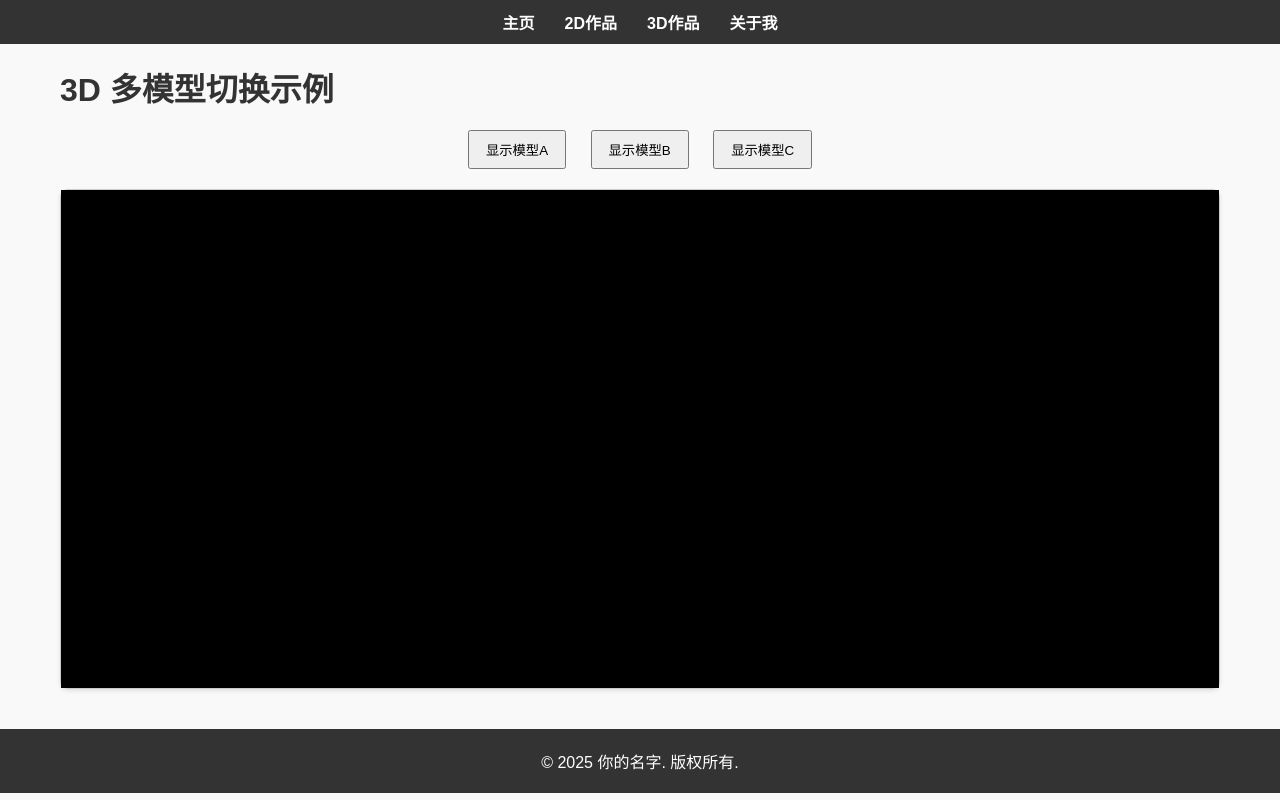
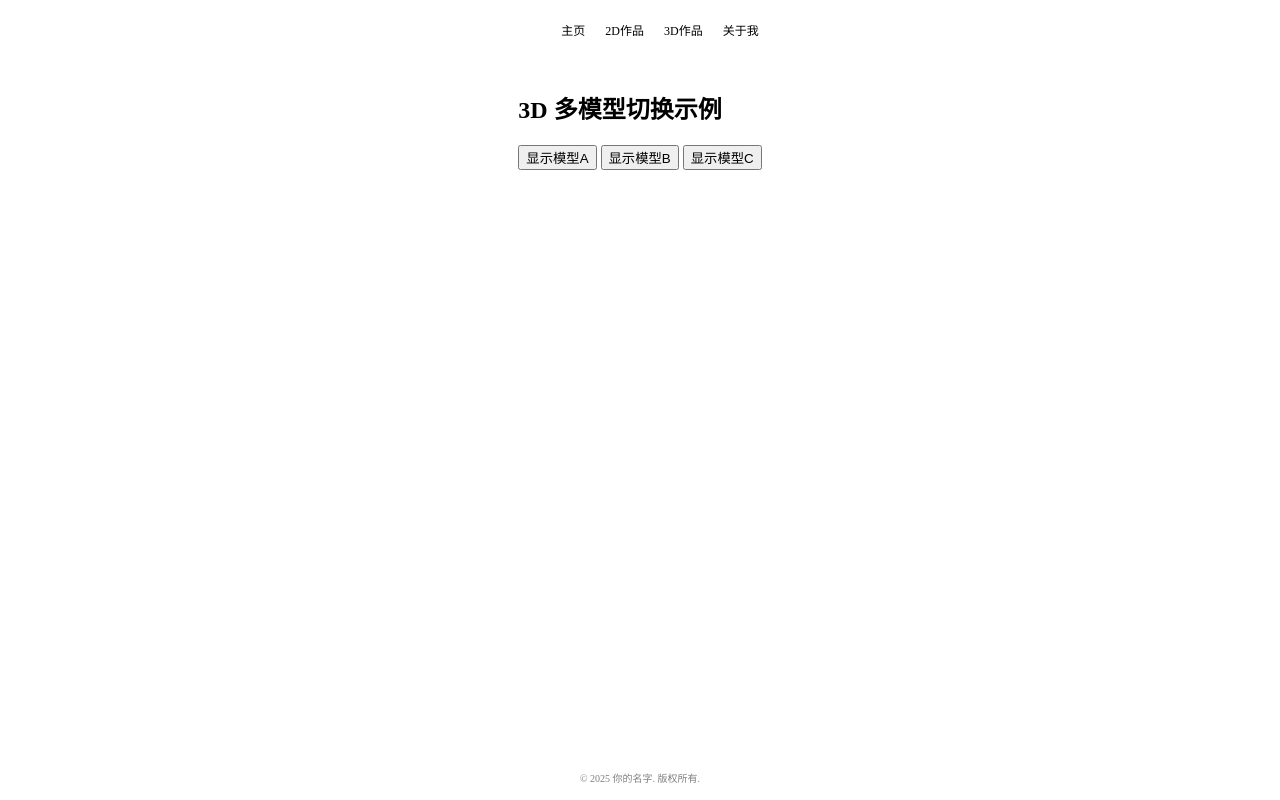
Before and after one commit to KiSei2o15/portfolio, a plain HTML site: page 3d.html in a window 1280 px wide. Drawn offline with nearby package versions, Linux system fonts and the light colour scheme; no server answers.

Commit message:
Add files via upload

```diff
--- a/3d.html
+++ b/3d.html
@@ -6,10 +6,10 @@
   <link rel="stylesheet" href="css/styles.css">
   <style>
     #three-container {
-      width: 100%;
-      height: 500px;
+      width: 80%;
+      height: 80%;
       background: rgb(255, 255, 255)fff;
-      margin-top: 20px;
+      display: flex;
     }
     .model-switcher {
       text-align: center;
@@ -24,6 +24,7 @@
 </head>
 <body>
   <!-- 导航菜单 -->
+  <div>
   <header>
     <nav>
       <ul>
@@ -34,11 +35,12 @@
       </ul>
     </nav>
   </header>
+  </div>
 
   <!-- 主要内容 -->
   <main>
-    <h1>3D 多模型切换示例</h1>
-    <div class="model-switcher">
+     <div><h2>3D 多模型切换示例</h2>
+    <class="model-switcher">
       <button id="btnModelA">显示模型A</button>
       <button id="btnModelB">显示模型B</button>
       <button id="btnModelC">显示模型C</button>
@@ -48,8 +50,11 @@
     <div id="three-container"></div>
   </main>
 
-  <footer>
+
+    <footer>
+      <div>
     <p>&copy; 2025 你的名字. 版权所有.</p>
+     </div>
   </footer>
 
   <!-- 引入 Three.js 及相关扩展（建议使用 jsDelivr CDN 确保链接有效） -->
--- a/css/styles.css
+++ b/css/styles.css
@@ -1,20 +1,22 @@
-/* 重置样式 */
-* {
+
+
+html, body {
   margin: 0;
   padding: 0;
-    box-sizing: border-box;
+  width: 100%;
+  height: 100%;
+  overflow: hidden; /* 彻底禁用滚动条 */
+  display: flex;    /* 使用 Flex 布局 */
+  flex-direction: column;
 }
 
-  body, html {
-    font-family: Arial, sans-serif;
-    background: #f9f9f9;
-    color: #333;
-  }
-
-  /* 导航菜单 */
 header {
-    background: #333;
-    padding: 10px 0;
+  height: 60px;
+  background: #ffffff;
+  color: #fff;
+  display: flex;
+  align-items: center;
+  justify-content: center;
 }
 
 header nav ul {
@@ -24,63 +26,65 @@
 }
 
 header nav ul li {
-    margin: 0 15px;
+  margin: 0 10px;
 }
 
 header nav ul li a {
-    color: #fff;
+  color: #000000;
   text-decoration: none;
-    font-weight: bold;
+  font-size: 12px;
 }
 
-  /* 主要内容 */
+/* 主体内容区域 */
 main {
   max-width: 1200px;
-    margin: 20px auto;
-    padding: 0 20px;
+  margin: 0 auto;  /* 顶部和底部没有多余的空白 */
+  padding: 10px 20px;
 }
 
 /* 个人资料区域 */
 #profile {
   text-align: center;
+  padding-top: 10px;
 }
 
 .profile-info {
   display: flex;
   flex-direction: column;
   align-items: center;
-    margin-top: 20px;
+  margin-top: 10px;
 }
 
 .profile-info img {
-    width: 150px;
-    height: 150px;
+  width: 100px;   /* 较小的头像 */
+  height: 100px;
   border-radius: 50%;
 }
 
 .bio {
   max-width: 600px;
-    margin-top: 10px;
+  margin-top: 5px;
+  font-size: 12px;
 }
 
 /* 作品画廊 */
 .gallery {
   display: grid;
-    grid-template-columns: repeat(auto-fill, minmax(250px, 1fr));
-    gap: 20px;
-    margin-top: 20px;
+  grid-template-columns: repeat(auto-fill, minmax(200px, 1fr));  /* 缩略图尺寸较小 */
+  gap: 10px;
+  margin-top: 10px;
 }
 
 .work-item {
   background: #fff;
-    border: 1px solid #ddd;
-    padding: 10px;
+  border: 1px solid #d1d1d1;
+  padding: 5px;
   text-align: center;
   transition: box-shadow 0.3s;
 }
 
 .work-item:hover {
-    box-shadow: 0 0 10px rgba(0,0,0,0.2);
+  box-shadow: 0 0 5px rgba(255, 255, 255, 0.2);
 }
 
 .work-item img {
@@ -88,21 +92,15 @@
   height: auto;
 }
 
-  /* 页脚 */
+/* 页脚（版权） */
 footer {
   text-align: center;
-    padding: 20px 0;
-    background: #333;
-    color: #fff;
-    margin-top: 40px;
+  padding: 5px 0;
+  background: #ffffff;
+  color: rgba(0, 0, 0, 0.5);  /* 较低的对比度 */
+  font-size: 10px;  /* 更小的字体 */
+  /* 如果希望版权信息不那么显眼，可使用固定位置或隐藏 */
+  position: fixed;
+  bottom: 0;
+  width: 100%;
 }
-
-  #three-container {
-    width: 600px;
-    height: 400px;
-    margin: 0 auto;
-    background: #f2f2f2; /* 或者你想要的颜色/渐变 */
-    border: 1px solid #ccc;
-    border-radius: 8px;
-    box-shadow: 0 2px 4px rgba(0,0,0,0.1);
-  }
--- a/js/main-3d.js
+++ b/js/main-3d.js
@@ -1,37 +1,53 @@
-// 1. 基本场景、相机、渲染器
+// ========== 全局变量 ========== //
+let camera, scene, renderer, controls;
+let loadedModels = [];      // 存储加载的模型
+let currentModelIndex = null; // 当前显示的模型索引
+
+// ========== 初始化 ========== //
+function init() {
+  // 1. 获取容器及其宽高
   const container = document.getElementById('three-container');
-const scene = new THREE.Scene();
+  const width = container.clientWidth;
+  const height = container.clientHeight;
 
-const camera = new THREE.PerspectiveCamera(
-  75,
-  container.clientWidth / container.clientHeight,
-  0.1,
-  1000
-);
+  // 2. 创建场景
+  scene = new THREE.Scene();
+
+  // 3. 创建摄像机
+  camera = new THREE.PerspectiveCamera(75, width / height, 0.001, 1000);
   camera.position.set(0, 2, 5);
 
-const renderer = new THREE.WebGLRenderer({ antialias: true, alpha: true });
-renderer.setSize(container.clientWidth, container.clientHeight);
-renderer.setClearColor(0x000000, 1); // 或者设置透明 background
+  // 4. 创建渲染器，开启透明
+  renderer = new THREE.WebGLRenderer({ antialias: true, alpha: true });
+  renderer.setSize(width, height);
+  // 让渲染背景完全透明，这样能透出容器背景色
+  renderer.setClearColor(0x000000, 0);
   container.appendChild(renderer.domElement);
 
-const controls = new THREE.OrbitControls(camera, renderer.domElement);
-controls.enableDamping = true;
+  // 5. 轨道控制器（OrbitControls）
+  controls = new THREE.OrbitControls(camera, renderer.domElement);
+  controls.enableDamping = true; // 缓动效果
 
-// 2. 基础光照
+  // 6. 光源
   const ambientLight = new THREE.AmbientLight(0xffffff, 0.8);
   scene.add(ambientLight);
-
   const directionalLight = new THREE.DirectionalLight(0xffffff, 1);
   directionalLight.position.set(5, 10, 7.5);
   scene.add(directionalLight);
 
-// 3. 准备一个数组来存放加载后的模型对象
-const loadedModels = [];
-let currentModelIndex = null;
+  // 7. 加载多个 FBX 模型
+  loadModels();
 
-// 4. 加载多个 FBX 模型
+  // 8. 监听窗口大小变化
+  window.addEventListener('resize', onWindowResize);
+
+}
+
+// ========== 加载模型函数 ========== //
+function loadModels() {
   const fbxLoader = new THREE.FBXLoader();
+
+  // 这里放你要加载的多个 FBX 文件路径
   const modelsToLoad = [
     'assets/models/test1.fbx',
     'assets/models/test2.fbx',
@@ -42,31 +58,55 @@ modelsToLoad.forEach((path, i) => {
     fbxLoader.load(
       path,
       (object) => {
-      // 缩放和位置
+        // 缩放 & 初始隐藏
         object.scale.set(0.01, 0.01, 0.01);
-      object.visible = false; // 初始都先隐藏
+        object.visible = false;
         scene.add(object);
+        //
+        //  计算模型包围盒
+        const box = new THREE.Box3().setFromObject(object);
+        const size = box.getSize(new THREE.Vector3());
+        const center = box.getCenter(new THREE.Vector3());
+
+        // 调整摄像机位置，让模型充满视图
+        const maxSize = Math.max(size.x, size.y, size.z);
+        const fitHeightDistance = maxSize / (2 * Math.atan(Math.PI * camera.fov / 360));
+        const fitWidthDistance = fitHeightDistance / camera.aspect;
+        const distance = Math.max(fitHeightDistance, fitWidthDistance);
+
+        // 将摄像机沿 z 轴方向定位（你也可以根据需求调整方向）
+        camera.position.set(center.x, center.y, center.z + distance * 1.2);
+        camera.lookAt(center);
+
+        // 更新 OrbitControls 目标
+        controls.target.copy(center);
+        controls.update();
+
+        // 存到数组
         loadedModels[i] = object;
-
         console.log(`模型 ${i} 加载完成:`, path);
 
-      // 如果是第一个加载完成的模型，可以默认显示
+        // 默认先显示第一个加载完成的模型
         if (i === 0) {
           showModel(0);
         }
       },
+
       (xhr) => {
-      console.log(`模型 ${i} 加载进度: ${ (xhr.loaded / xhr.total * 100).toFixed(2) }%`);
+        // 加载进度
+        const percent = (xhr.loaded / xhr.total * 100).toFixed(2);
+        console.log(`模型 ${i} 加载进度: ${percent}%`);
       },
       (error) => {
         console.error(`模型 ${i} 加载失败:`, error);
       }
     );
   });
+}
 
-// 5. 切换函数
+// ========== 切换模型函数 ========== //
 function showModel(index) {
-  // 如果当前有模型显示，先隐藏它
+  // 隐藏当前模型
   if (currentModelIndex !== null && loadedModels[currentModelIndex]) {
     loadedModels[currentModelIndex].visible = false;
   }
@@ -77,7 +117,25 @@ function showModel(index) {
   }
 }
 
-// 6. 按钮点击事件：切换模型
+// ========== 窗口自适应 ========== //
+function onWindowResize() {
+  const container = document.getElementById('three-container');
+  const w = container.clientWidth;
+  const h = container.clientHeight;
+  camera.aspect = w / h;
+  camera.updateProjectionMatrix();
+  renderer.setSize(w, h);
+}
+
+// ========== 动画循环 ========== //
+function animate() {
+  requestAnimationFrame(animate);
+  controls.update();
+  renderer.render(scene, camera);
+}
+
+// ========== 按钮事件绑定 ========== //
+// 监听按钮点击来切换模型
 document.getElementById('btnModelA').addEventListener('click', () => {
   showModel(0);
 });
@@ -88,20 +146,6 @@ document.getElementById('btnModelC').addEventListener('click', () => {
   showModel(2);
 });
 
-// 7. 监听窗口大小
-window.addEventListener('resize', onWindowResize);
-function onWindowResize() {
-  const w = container.clientWidth;
-  const h = container.clientHeight;
-  camera.aspect = w / h;
-  camera.updateProjectionMatrix();
-  renderer.setSize(w, h);
-}
-
-// 8. 动画循环
-function animate() {
-  requestAnimationFrame(animate);
-  controls.update();
-  renderer.render(scene, camera);
-}
+// ========== 启动 ========== //
+init();
 animate();
```
Lines whose indentation alone changed are shown as unchanged.
